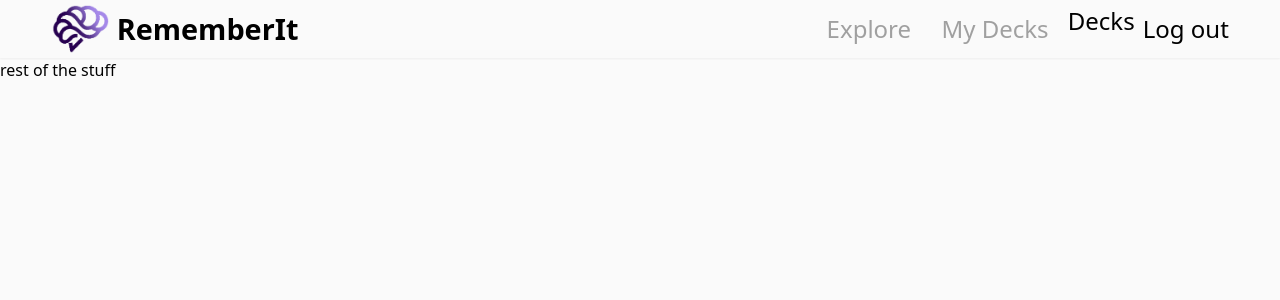
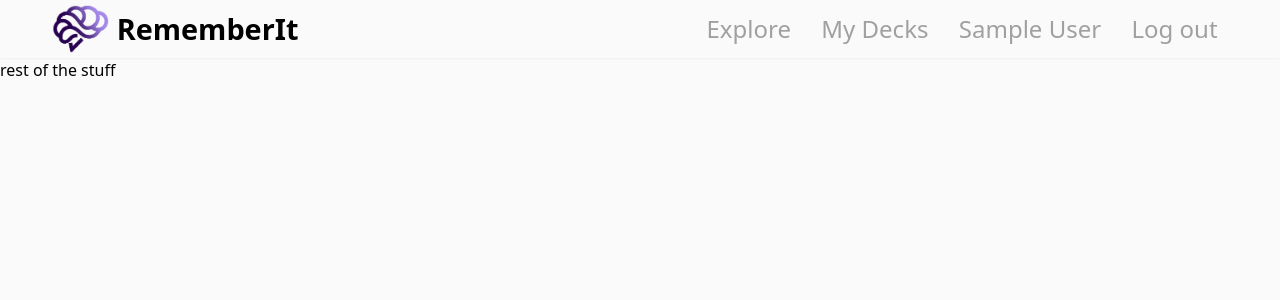
Before and after one commit to jocsp/RememberIt, a React (Vite) app: page / in a window 1280 px wide. Shown: the top 300 px of the page. Built offline with nearby package versions, Linux system fonts and the light colour scheme; no server answers; sample sign-in values are in the browser's storage.

Commit message:
Add user display name to navbar, Modify Log out button on navbar

```diff
--- a/src/Pages/SignUp.tsx
+++ b/src/Pages/SignUp.tsx
@@ -1,6 +1,6 @@
 import React, { useState } from "react";
-import { auth, isLoggedIn } from "../firebaseConfig";
-import { createUserWithEmailAndPassword } from "firebase/auth";
+import { auth } from "../firebaseConfig";
+import { createUserWithEmailAndPassword, updateProfile } from "firebase/auth";
 import { Link } from "react-router-dom";
 import NavBar from "../components/NavBar";
 
@@ -13,14 +13,20 @@ const SignUp = () => {
     setError("");
 
     const formData = new FormData(e.target as HTMLFormElement);
-
+    const name = formData.get("name") as string;
     const email = formData.get("email") as string;
     const password = formData.get("password") as string;
 
     try {
-      await createUserWithEmailAndPassword(auth, email, password);
+      const userCredential = await createUserWithEmailAndPassword(
+        auth,
+        email,
+        password
+      );
 
-      console.log(isLoggedIn());
+      // display name will be used for navbar
+      const user = userCredential.user;
+      await updateProfile(user, { displayName: name });
     } catch (error) {
       console.error(error);
       // replacing Firebase: and error code from error.message
--- a/src/components/NavBar.tsx
+++ b/src/components/NavBar.tsx
@@ -79,8 +79,10 @@ const NavBar = () => {
             </>
           ) : (
             <>
-              <Link to="/decks">Decks</Link>
-              <button onClick={handleLogout}>Log out</button>
+              <button className="menu-item">{user.displayName}</button>
+              <button onClick={handleLogout} className="menu-item">
+                Log out
+              </button>
             </>
           )}
         </div>
```
